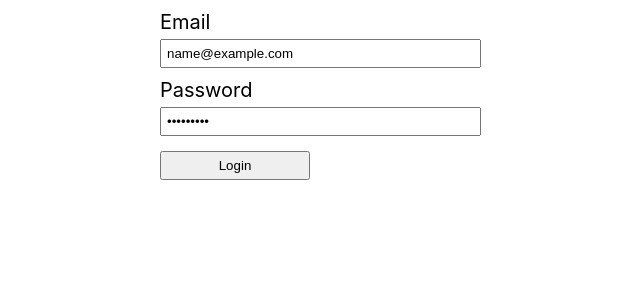
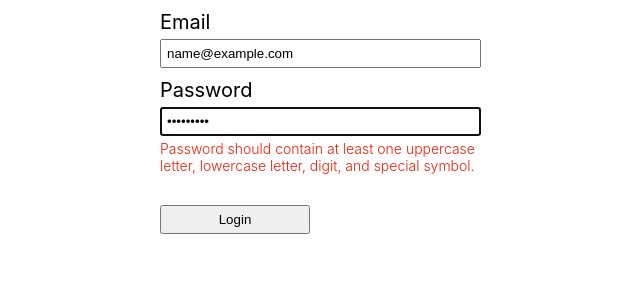
Before and after one commit to christianboyle/react-hook-form, a React (Vite) app: page / in a window 1280 px wide. Both pictures are taken after typing "name@example.com", "Sample123" into the empty fields and a click on the button "Login". Shown: the top 300 px of the page, without its empty margins (96-736 px from the left). Built offline with nearby package versions, Linux system fonts and the light colour scheme.

Commit message:
add multiple validations using validate object

```diff
--- a/src/App.jsx
+++ b/src/App.jsx
@@ -37,15 +37,29 @@ export default function App() {
             type='password'
             name='password'
             {...register('password', {
-              required: 'Password is required.',
-              minLength: {
-                value: 6,
-                message: 'Password should be at-least 6 characters.'
+              required: true,
+              validate: {
+                checkLength: (value) => value.length >= 6,
+                matchPattern: (value) =>
+                  /(?=.*\d)(?=.*[a-z])(?=.*[A-Z])(?!.*\s)(?=.*[!@#$*])/.test(
+                    value
+                  )
               }
             })}
           />
-          {errors.password && (
-            <p className='errorMsg'>{errors.password.message}</p>
+          {errors.password?.type === 'required' && (
+            <p className='errorMsg'>Password is required.</p>
+          )}
+          {errors.password?.type === 'checkLength' && (
+            <p className='errorMsg'>
+              Password should be at-least 6 characters.
+            </p>
+          )}
+          {errors.password?.type === 'matchPattern' && (
+            <p className='errorMsg'>
+              Password should contain at least one uppercase letter, lowercase
+              letter, digit, and special symbol.
+            </p>
           )}
         </div>
         <div className='form-control'>
```
